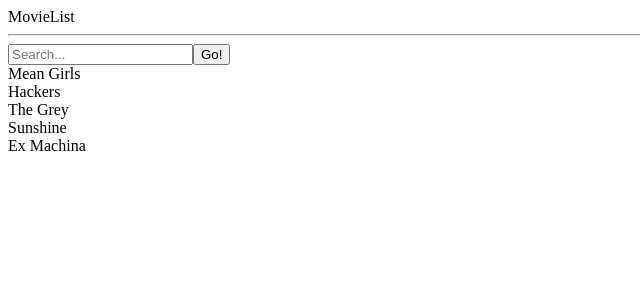
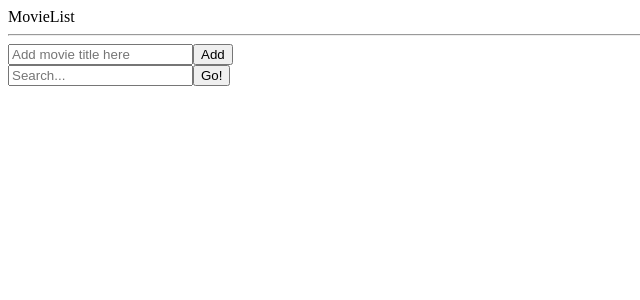
Before and after one commit to Pallavi25Kishore/movie-list, a React app: page / in a window 1280 px wide. Shown: the top 300 px of the page, without its empty margins (0-640 px from the left). Built offline with nearby package versions, Linux system fonts and the light colour scheme; the HTML template or start-up script is replaced by a standard one.

Commit message:
Implement level two - adding movies functionality

```diff
--- /dev/null
+++ b/client/src/components/AddMovies.jsx
@@ -0,0 +1,26 @@
+import React from 'react';
+
+const AddMovies = ({movies, setMovies}) => {
+
+  const handleSubmitAdd = (e) => {
+    e.preventDefault();
+    var formData = new FormData(e.target);
+    var formJson = Object.fromEntries(formData.entries());
+    var addName = formJson.addname;
+    setMovies([...movies, {title: addName}]);
+  };
+
+  return (
+    <form className="add" method="post" onSubmit={handleSubmitAdd}>
+      <input
+      placeholder="Add movie title here"
+      type="text"
+      name="addname"
+      className="add-movie"></input>
+        <button
+        type="submit">Add</button>
+    </form>
+  );
+};
+
+export default AddMovies;
--- a/client/src/components/App.jsx
+++ b/client/src/components/App.jsx
@@ -1,16 +1,18 @@
 import React from 'react';
-
 import MovieList from './MovieList.jsx';
 import Search from './Search.jsx';
+import AddMovies from './AddMovies.jsx';
 
-const App = ({movies}) => {
+const App = () => {
 
   const [searchText, setSearchText] = React.useState('');
+  const [movies, setMovies]= React.useState([]);
 
   return (
     <div>
       <nav className="header">MovieList</nav>
       <hr></hr>
+      <AddMovies movies={movies} setMovies={setMovies}/>
       <Search searchText={searchText} onSearchTextChange={setSearchText} />
       <MovieList movies={movies} searchText={searchText}/>
     </div>
--- a/client/src/components/Search.jsx
+++ b/client/src/components/Search.jsx
@@ -2,9 +2,7 @@
 
 const Search = ({searchText, onSearchTextChange}) => {
 
-  console.log(searchText);
-
-  const handleSubmit = (e) => {
+  const handleSubmitSearch = (e) => {
     e.preventDefault();
     var formData = new FormData(e.target);
     var formJson = Object.fromEntries(formData.entries());
@@ -13,7 +11,7 @@
   };
 
   return (
-    <form className="search-bar" method="post" onSubmit={handleSubmit}>
+    <form className="search-bar" method="post" onSubmit={handleSubmitSearch}>
       <input
       type="text"
       name = "searchtext"
--- a/client/src/index.js
+++ b/client/src/index.js
@@ -3,4 +3,4 @@
 import App from './components/App.jsx';
 import exampleMovies from './components/exampledata.js';
 
-ReactDOM.render(<App movies={exampleMovies}/>, document.getElementById('app'));
+ReactDOM.render(<App />, document.getElementById('app'));
```
